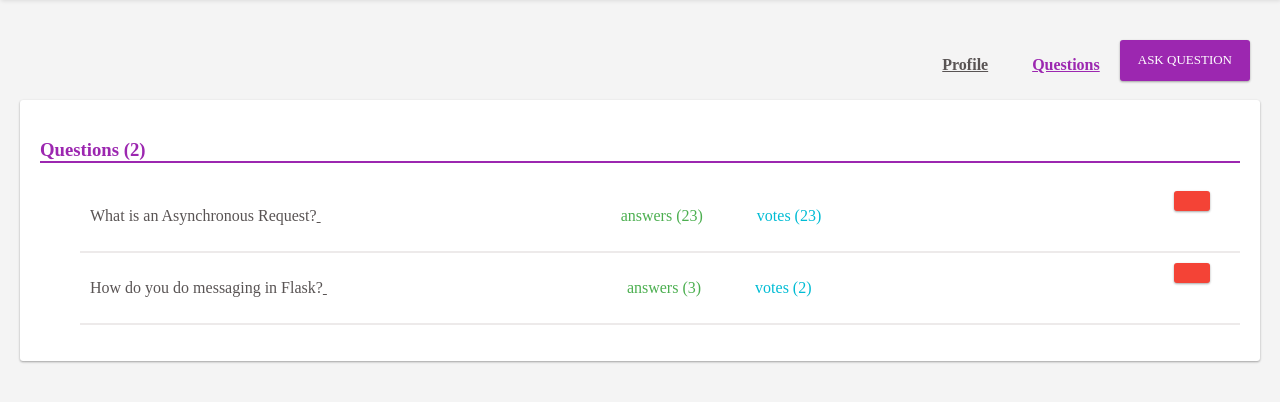
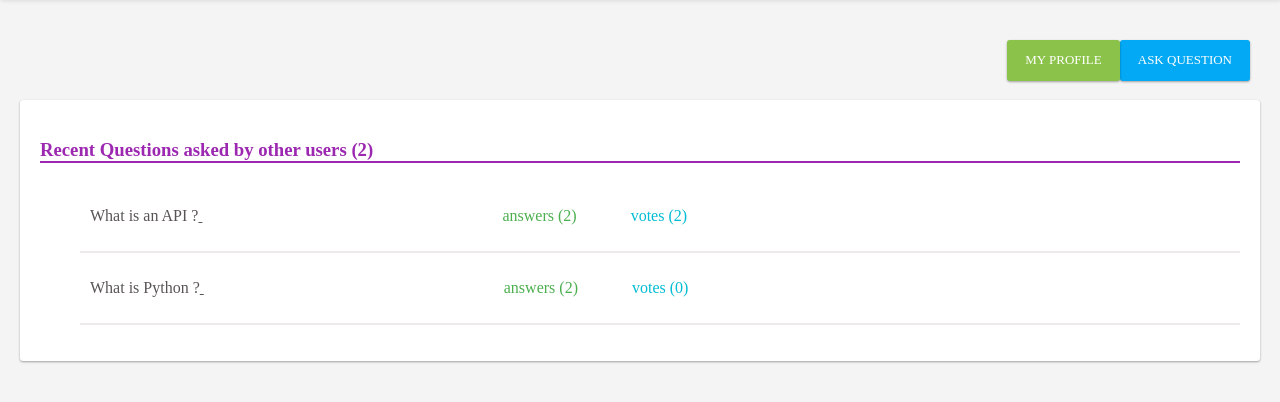
Before and after one commit to Toskgreg/StackOverflow-lite, a Python web app: template UI/templates/questions.html in a window 1280 px wide. Shown: the part 70-472 px from the top of the page. Run offline with Jinja, Linux system fonts and the light colour scheme; the template is opened without the code that fills it, so the values that code supplies are empty.

Commit message:
ft(update page): create view_all_questions page This commit delivers the platform page with all its features. [delivers #159718552]

```diff
--- a/UI/templates/questions.html
+++ b/UI/templates/questions.html
@@ -19,7 +19,7 @@
                                 name="header__search"
                                 placeholder="Search" />
             <div class="header__auth_buttons">
-                <a href="../pages/login.html" class="btn bg-slate header__button">Logout</a>
+                <a href="login.html" class="btn bg-slate header__button">Logout</a>
             </div>
         </header>
 
@@ -27,50 +27,47 @@
         <div class="content">
             <div class="content__top_bar">
                 <div class="content__top_bar--right">
-                <ul class="content__nav">
-                    <li class="content__list"><a href="profile.html">Profile</a></li>
-                    <li class="content__list active"><a href="questions.html">Questions</a></li>
-                </ul>
-                <a href="ask_question.html" class="btn bg-violet content__question_button">Ask Question</a>
+                <a href="ask_question.html" class="btn bg-blue content__question_button">Ask Question</a>
+                <a href="profile.html" class="btn bg-green content__question_button">My Profile</a>
                 </div>
             </div>
             <div class="content__questions card">
-                <h3 class="text-violet">Questions (2)</h3>
+                <h3 class="text-violet">Recent Questions asked by other users (2)</h3>
                 <ul class="content__questions_ul">
                     <li>
                         <div class="content__questions_li_question">
                             <a class="pt-20 pr-20 pb-20" href="detail.html">
-                                <p>What is an Asynchronous Request?</p>
+                                <p>What is an API ?</p>
                             </a>
                             <div class="content__badges">
                                 <div class="content__badge">
                                     <i class="fa fa-pencil-square-o  text-success"></i>
-                                    <span class="text-success">answers (23)</span>
-                                </div>
-                                <div class="content__badge">
-                                    <i class="fa fa-thumbs-up text-info"></i>
-                                    <span class="text-info">votes (23)</span>
-                                </div>
-                            </div>
-                            <button class="btn bg-danger"><i class="fa fa-times"></i></button>
-                        </div>
-                    </li>
-                    <li>
-                        <div class="content__questions_li_question">
-                            <a class="pt-20 pr-20 pb-20" href="detail.html">
-                                <p>How do you do messaging in Flask?</p>
-                            </a>
-                            <div class="content__badges">
-                                <div class="content__badge">
-                                    <i class="fa fa-pencil-square-o  text-success"></i>
-                                    <span class="text-success">answers (3)</span>
+                                    <span class="text-success">answers (2)</span>
                                 </div>
                                 <div class="content__badge">
                                     <i class="fa fa-thumbs-up text-info"></i>
                                     <span class="text-info">votes (2)</span>
                                 </div>
                             </div>
-                            <button class="btn bg-danger"><i class="fa fa-times"></i></button>
+
+                        </div>
+                    </li>
+                    <li>
+                        <div class="content__questions_li_question">
+                            <a class="pt-20 pr-20 pb-20" href="detail1.html">
+                                <p>What is Python ?</p>
+                            </a>
+                            <div class="content__badges">
+                                <div class="content__badge">
+                                    <i class="fa fa-pencil-square-o  text-success"></i>
+                                    <span class="text-success">answers (2)</span>
+                                </div>
+                                <div class="content__badge">
+                                    <i class="fa fa-thumbs-up text-info"></i>
+                                    <span class="text-info">votes (0)</span>
+                                </div>
+                            </div>
+
                         </div>
                     </li>
                 </ul>
```
